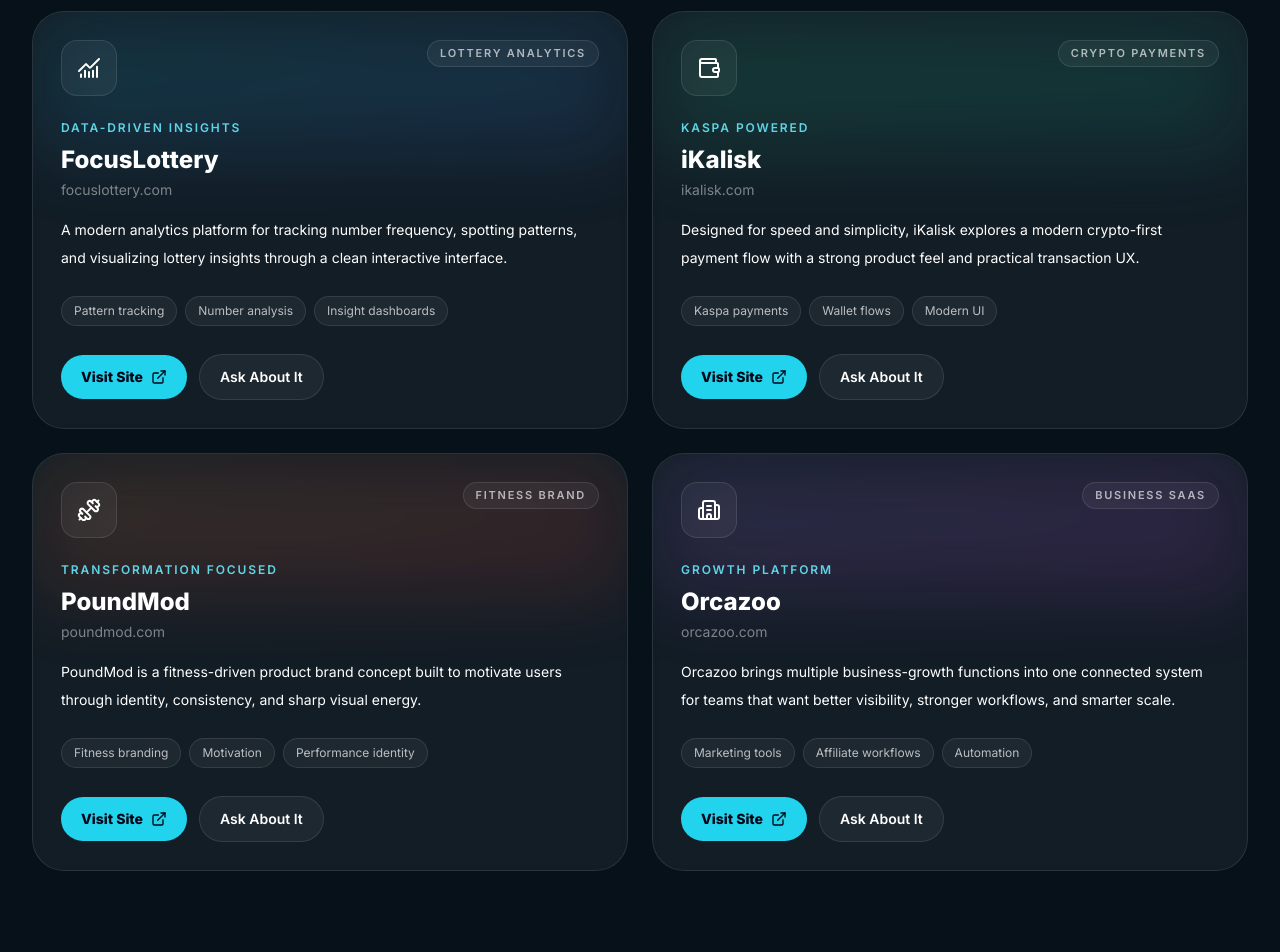
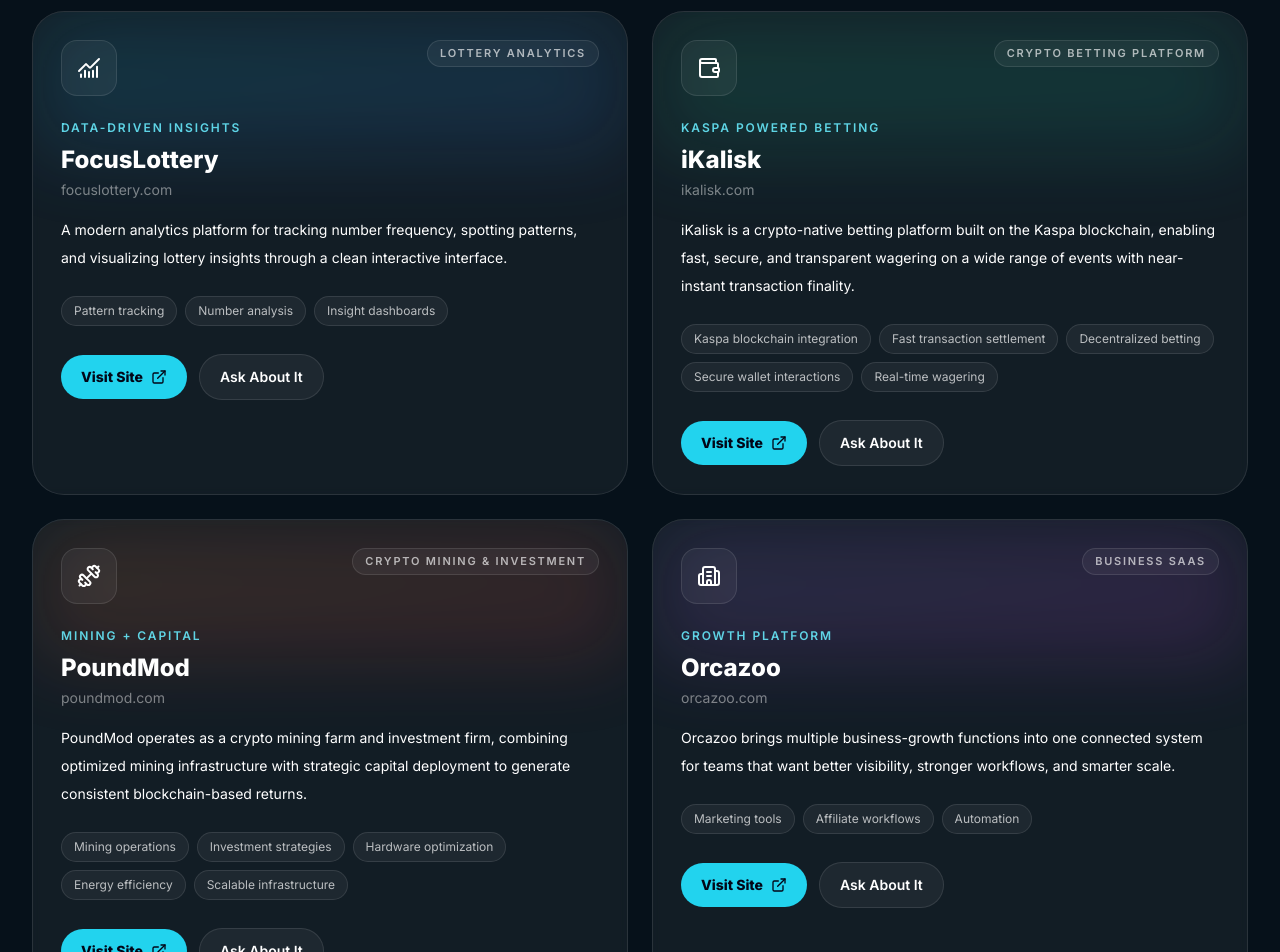
Before and after one commit to jebarco1/jebarco-Production-Studio, a React (Vite) app: page / in a window 1280 px wide. Shown: the part 1400-2352 px from the top of the page. Built offline with nearby package versions, Linux system fonts and the light colour scheme.

Commit message:
Update App.jsx

```diff
--- a/src/App.jsx
+++ b/src/App.jsx
@@ -34,27 +34,39 @@
   name: "iKalisk",
   domain: "ikalisk.com",
   url: "https://ikalisk.com",
-    category: "Crypto Payments",
+  category: "Crypto Betting Platform",
   icon: Wallet,
   accent: "from-emerald-400/20 to-teal-500/20",
-    badge: "Kaspa Powered",
-    tagline: "A sleek payment experience built around Kaspa for fast digital transactions.",
+  badge: "Kaspa Powered Betting",
+  tagline: "A decentralized betting platform powered by the speed and scalability of the Kaspa blockchain.",
   description:
-      "Designed for speed and simplicity, iKalisk explores a modern crypto-first payment flow with a strong product feel and practical transaction UX.",
-    highlights: ["Kaspa payments", "Wallet flows", "Modern UI"],
+    "iKalisk is a crypto-native betting platform built on the Kaspa blockchain, enabling fast, secure, and transparent wagering on a wide range of events with near-instant transaction finality.",
+  highlights: [
+    "Kaspa blockchain integration",
+    "Fast transaction settlement",
+    "Decentralized betting",
+    "Secure wallet interactions",
+    "Real-time wagering"
+  ],
 },
   {
   name: "PoundMod",
   domain: "poundmod.com",
   url: "https://poundmod.com",
-    category: "Fitness Brand",
-    icon: Dumbbell,
+  category: "Crypto Mining & Investment",
+  icon: Dumbbell, // you can swap to Cpu or Server for better fit
   accent: "from-orange-400/20 to-red-500/20",
-    badge: "Transformation Focused",
-    tagline: "A bold digital brand centered on discipline, performance, and transformation.",
+  badge: "Mining + Capital",
+  tagline: "A crypto mining farm and investment firm focused on performance, efficiency, and scalable returns.",
   description:
-      "PoundMod is a fitness-driven product brand concept built to motivate users through identity, consistency, and sharp visual energy.",
-    highlights: ["Fitness branding", "Motivation", "Performance identity"],
+    "PoundMod operates as a crypto mining farm and investment firm, combining optimized mining infrastructure with strategic capital deployment to generate consistent blockchain-based returns.",
+  highlights: [
+    "Mining operations",
+    "Investment strategies",
+    "Hardware optimization",
+    "Energy efficiency",
+    "Scalable infrastructure"
+  ],
 },
   {
     name: "Orcazoo",
```
Lines whose indentation alone changed are shown as unchanged.
